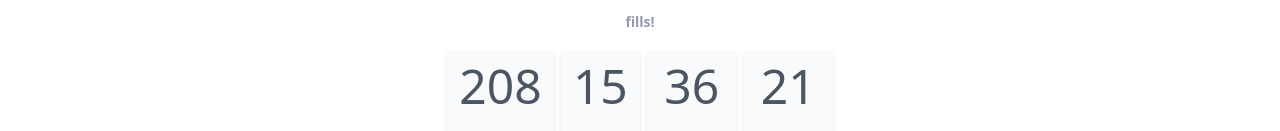
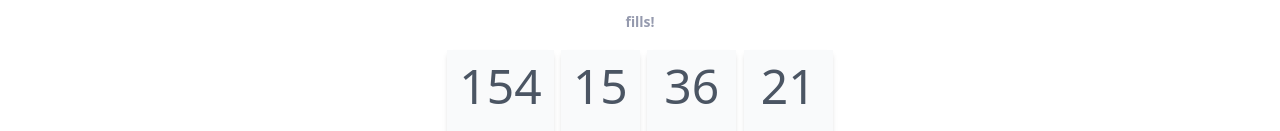
Before and after one commit to vaishnavansakthi/webshinelearning-app-frontend, a React (Vite) app: page / in a window 1280 px wide. Shown: the part 669-800 px from the top of the page. Built offline with nearby package versions, Linux system fonts and the light colour scheme.

Commit message:
fix: updating timer

```diff
--- a/src/pages/Booking/Booking.tsx
+++ b/src/pages/Booking/Booking.tsx
@@ -21,7 +21,7 @@ function Booking() {
   const [bookingData, setBookingData] = useState([])
   const [editingTaskId, setEditingTaskId] = useState<any>(null)
   const [countdown, setCountdown] = useState(0)
-  const targetDate: any = new Date("2025-03-01")
+  const targetDate: any = new Date("2025-01-06")
   const [courseTimeout, setCourseTimeout] = useState(false)
 
   useEffect(() => {
--- a/src/pages/Home/Home.tsx
+++ b/src/pages/Home/Home.tsx
@@ -52,7 +52,7 @@ const Home = () => {
 
   const [startDate, setStats] = useState<any>("")
 
-  const courseStartDate: any = new Date("2025-03-01")
+  const courseStartDate: any = new Date("2025-01-06")
 
   function updateCountdown() {
     const currentDate: any = new Date()
```
